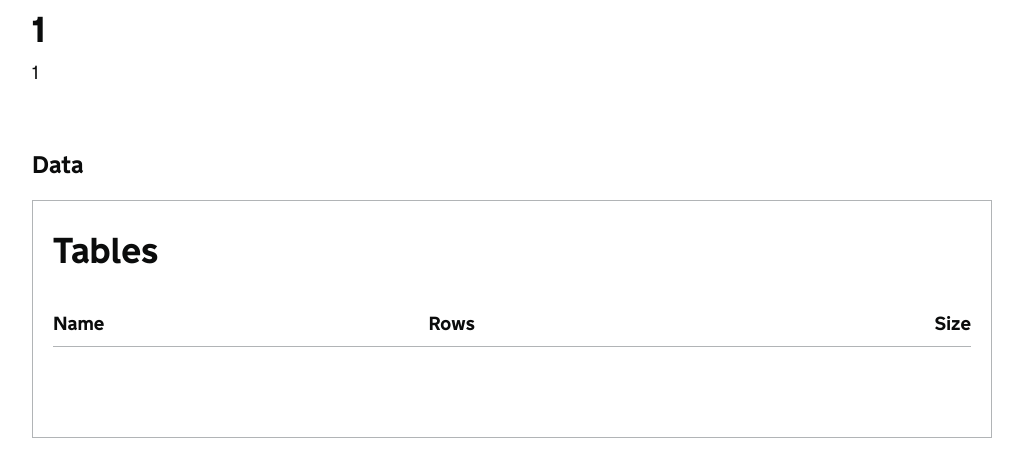
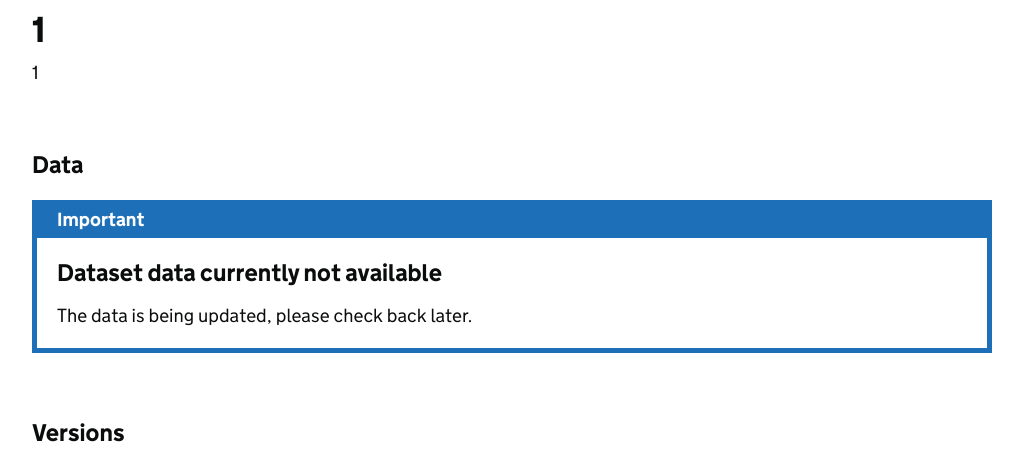
Before and after one commit to uktrade/trade-data-catalogue, a Django app: page /1/1 in a window 1280 px wide. Shown: the part 221-690 px from the top of the page, without its empty margins (128-1151 px from the left). Run offline with Django 5.2, Linux system fonts and the light colour scheme; data that the repository does not hold is empty.

Commit message:
Notification component for when data is n/a

```diff
--- a/trade_data_catalogue/templates/dataset_catalogue/details.html
+++ b/trade_data_catalogue/templates/dataset_catalogue/details.html
@@ -39,6 +39,31 @@
 
   <div class="govuk-!-static-padding-top-3">
     <h2 class="govuk-heading-m">Data</h2>
+    {% if not dataset.tables and not dataset.reports %}
+    <div
+      class="govuk-notification-banner"
+      role="region"
+      aria-labelledby="govuk-notification-banner-title"
+      data-module="govuk-notification-banner"
+    >
+      <div class="govuk-notification-banner__header">
+        <h2
+          class="govuk-notification-banner__title"
+          id="govuk-notification-banner-title"
+        >
+          Important
+        </h2>
+      </div>
+      <div class="govuk-notification-banner__content">
+        <h3 class="govuk-notification-banner__heading">
+          Dataset data currently not available
+        </h3>
+        <p class="govuk-body">
+          The data is being updated, please check back later.
+        </p>
+      </div>
+    </div>
+    {% else %}
     <div class="govuk-tabs" data-module="govuk-tabs">
       <h2 class="govuk-tabs__title">Contents</h2>
       <ul class="govuk-tabs__list">
@@ -316,6 +341,7 @@
         </div>
       </div>
     </div>
+    {% endif %}
   </div>
 
   <div
```
